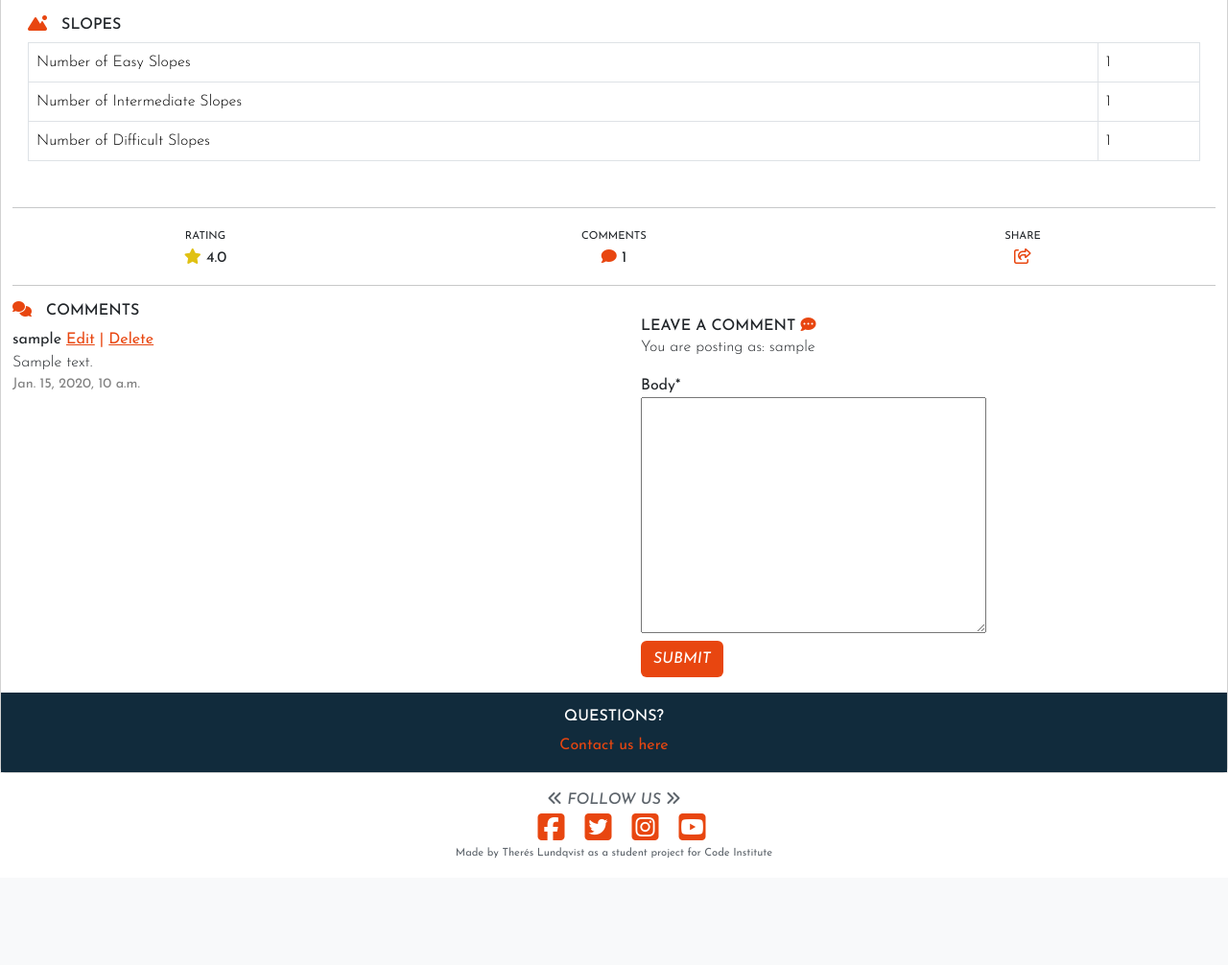
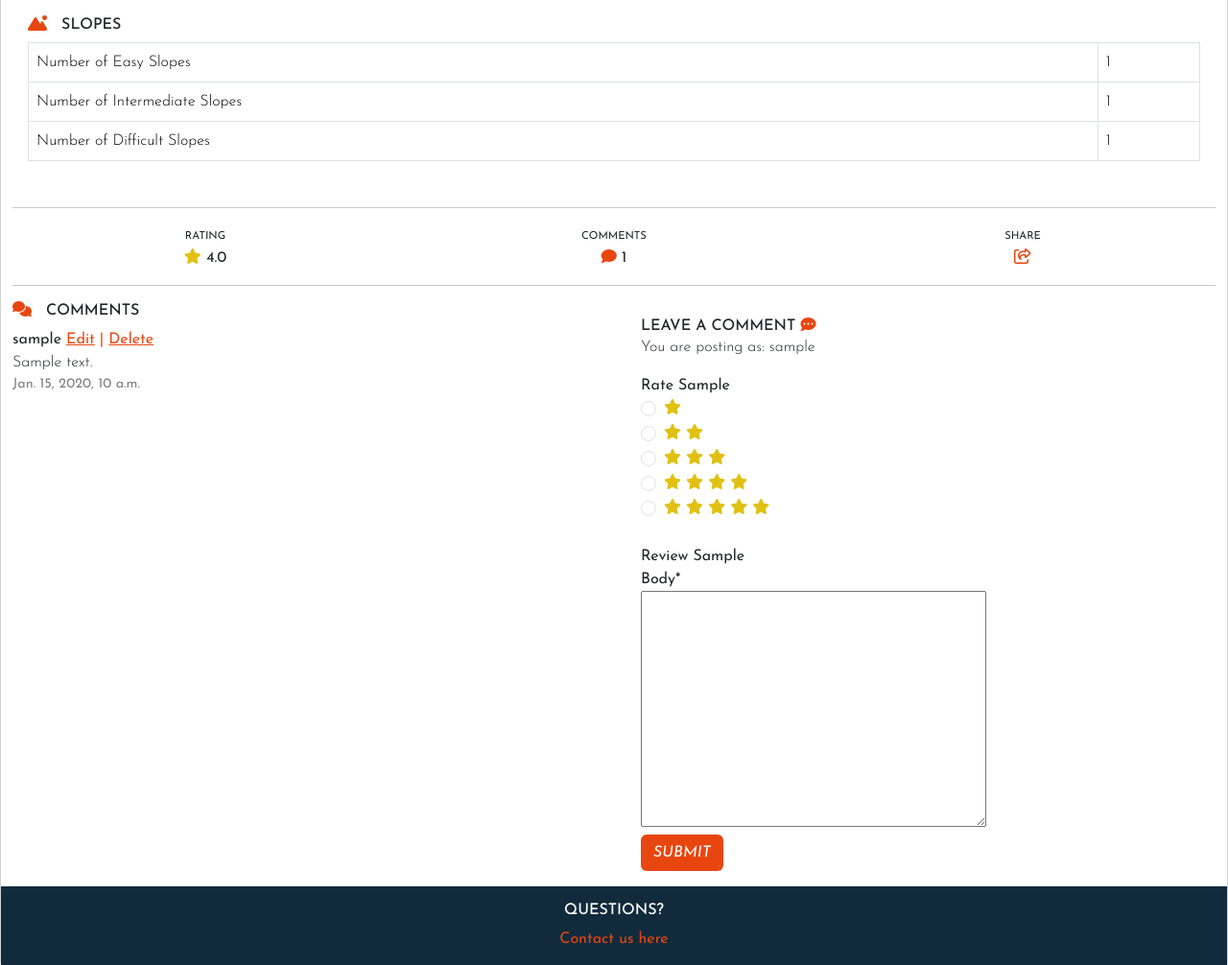
Before and after one commit to TheresLundqvist/Ski-resorts, a Django app: a page that uses templates/resort_detail.html in a window 1280 px wide. Shown: the part 968-1974 px from the top of the page at 96% size. Before the commit the page ends 1863 px from the top, so only its background shows below. Run offline with Django 3.2, Linux system fonts and the light colour scheme; a user stored in the database is signed in; tables that the repository leaves empty hold one stand-in row (values such as "Sample post"); some libraries are stand-ins or nearby versions; some web fonts are replaced.

Commit message:
Add start rating option to resort details

```diff
--- a/templates/resort_detail.html
+++ b/templates/resort_detail.html
@@ -192,7 +192,7 @@
         <div class="col-4 px-0">
             <span class="text-uppercase about">Rating</span><br>
             <span><i class="fa-solid fa-star"></i></span>
-            <span>{{ resort.average_rating }}</span>
+            <span>{{ resort.average_rating|floatformat:1 }}</span>
         </div>
         <div class="col-4 px-0">
             {% with comments.count as total_comments %}
@@ -286,6 +286,52 @@
                     You are posting as: {{ user.username }}
                 </p>
                 <form method="post" class="mt-3">
+                    <!-- star rating -->
+                    <span>Rate {{ resort.resort }}</span>
+                    <br>
+                    <div class="form-check">
+                        <input class="form-check-input" type="radio" name="star_rating" id="one-star" value="1">
+                        <label class="form-check-label" for="one-star">
+                            <i class="fa-solid fa-star"></i>
+                        </label>
+                    </div>
+                    <div class="form-check">
+                        <input class="form-check-input" type="radio" name="star_rating" id="two-stars" value="2">
+                        <label class="form-check-label" for="two-stars">
+                            <i class="fa-solid fa-star"></i>
+                            <i class="fa-solid fa-star"></i>
+                        </label>
+                    </div>
+                    <div class="form-check">
+                        <input class="form-check-input" type="radio" name="star_rating" id="three-stars" value="3">
+                        <label class="form-check-label" for="three-stars">
+                            <i class="fa-solid fa-star"></i>
+                            <i class="fa-solid fa-star"></i>
+                            <i class="fa-solid fa-star"></i>
+                        </label>
+                    </div>
+                    <div class="form-check">
+                        <input class="form-check-input" type="radio" name="star_rating" id="four-stars" value="4">
+                        <label class="form-check-label" for="four-stars">
+                            <i class="fa-solid fa-star"></i>
+                            <i class="fa-solid fa-star"></i>
+                            <i class="fa-solid fa-star"></i>
+                            <i class="fa-solid fa-star"></i>
+                        </label>
+                    </div>
+                    <div class="form-check">
+                        <input class="form-check-input" type="radio" name="star_rating" id="five-stars" value="5">
+                        <label class="form-check-label" for="five-stars">
+                            <i class="fa-solid fa-star"></i>
+                            <i class="fa-solid fa-star"></i>
+                            <i class="fa-solid fa-star"></i>
+                            <i class="fa-solid fa-star"></i>
+                            <i class="fa-solid fa-star"></i>
+                        </label>
+                    </div>
+                    <br>
+                    <!-- comment -->
+                    <span>Review {{ resort.resort }}</span>
                     {{ comment_form | crispy }}
                     {% csrf_token %}
                     <button type="submit" class="btn btn-sign">Submit</button>
```
